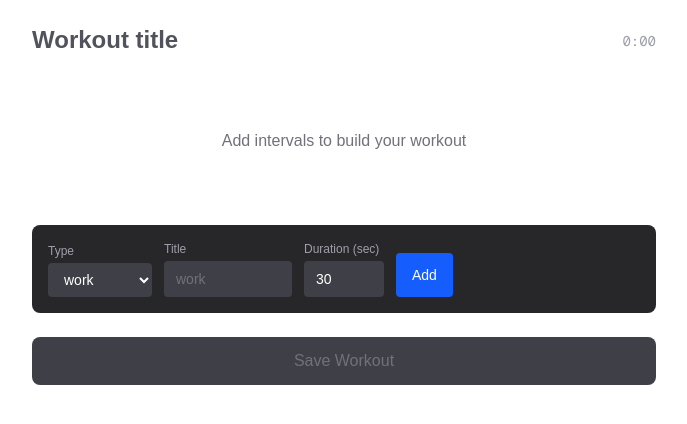
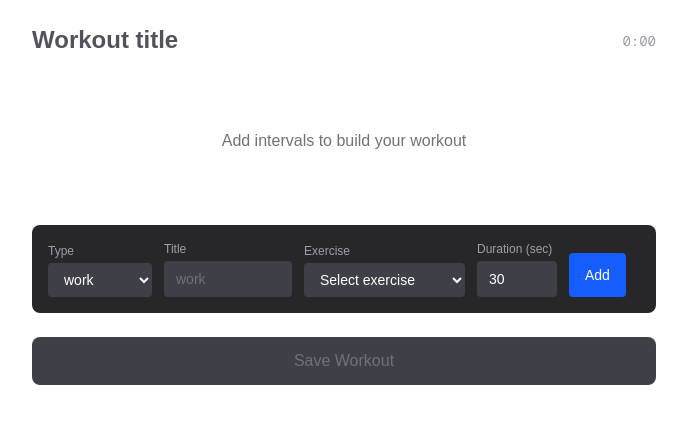
Before and after one commit to Stefan-migo/WorkOutApp, a Next.js app: page /workouts/new in a window 1280 px wide. Shown: the top 424 px of the page, without its empty margins (296-983 px from the left). Built offline with nearby package versions, Linux system fonts and the light colour scheme.

Commit message:
feat(editor): add exercise picker for work intervals
Show exercise selector in IntervalForm when type is 'work'.
Display exercise name in IntervalRow for work intervals.

```diff
--- a/src/components/IntervalForm.tsx
+++ b/src/components/IntervalForm.tsx
@@ -2,12 +2,14 @@
 
 import { useState } from 'react'
 import type { IntervalType, Interval } from '@/types/workout'
+import { getExercises } from '@/data/exercises'
 
 interface IntervalFormProps {
   onAdd: (interval: Interval) => void
 }
 
 const INTERVAL_TYPES: IntervalType[] = ['prepare', 'work', 'rest', 'cooldown']
+const exercises = getExercises()
 
 // ponytail: simple counter ID, upgrade to crypto.randomUUID if collisions become an issue
 let nextId = 1
@@ -19,6 +21,7 @@ export function IntervalForm({ onAdd }: IntervalFormProps) {
   const [type, setType] = useState<IntervalType>('work')
   const [title, setTitle] = useState('')
   const [duration, setDuration] = useState(30)
+  const [exerciseId, setExerciseId] = useState('')
 
   const handleSubmit = (e: React.FormEvent) => {
     e.preventDefault()
@@ -29,11 +32,13 @@ export function IntervalForm({ onAdd }: IntervalFormProps) {
       type,
       title: title || type,
       duration,
+      ...(type === 'work' && exerciseId ? { exerciseId } : {}),
     })
 
     setTitle('')
     setDuration(30)
     setType('work')
+    setExerciseId('')
   }
 
   return (
@@ -62,6 +67,23 @@ export function IntervalForm({ onAdd }: IntervalFormProps) {
           className="bg-zinc-700 text-white rounded px-3 py-2 text-sm w-32 placeholder:text-zinc-500"
         />
       </label>
+      {type === 'work' && (
+        <label className="flex flex-col gap-1">
+          <span className="text-xs text-zinc-400">Exercise</span>
+          <select
+            value={exerciseId}
+            onChange={(e) => setExerciseId(e.target.value)}
+            className="bg-zinc-700 text-white rounded px-3 py-2 text-sm"
+          >
+            <option value="">Select exercise</option>
+            {exercises.map((ex) => (
+              <option key={ex.id} value={ex.id}>
+                {ex.name}
+              </option>
+            ))}
+          </select>
+        </label>
+      )}
       <label className="flex flex-col gap-1">
         <span className="text-xs text-zinc-400">Duration (sec)</span>
         <input
--- a/src/components/IntervalRow.tsx
+++ b/src/components/IntervalRow.tsx
@@ -1,6 +1,7 @@
 'use client'
 
 import type { Interval } from '@/types/workout'
+import { getExercise } from '@/data/exercises'
 
 interface IntervalRowProps {
   interval: Interval
@@ -25,6 +26,11 @@ export function IntervalRow({ interval, index, onChange, onRemove, onMoveUp, onM
   const minutes = Math.floor(interval.duration / 60)
   const seconds = interval.duration % 60
   const durationStr = `${String(minutes).padStart(2, '0')}:${String(seconds).padStart(2, '0')}`
+  // ponytail: inline exercise lookup, memoize if list grows
+  const exerciseName =
+    interval.type === 'work' && interval.exerciseId
+      ? getExercise(interval.exerciseId)?.name
+      : undefined
 
   return (
     <div className="flex items-center gap-3 p-3 rounded-lg bg-zinc-800">
@@ -38,6 +44,11 @@ export function IntervalRow({ interval, index, onChange, onRemove, onMoveUp, onM
         aria-label={`Interval ${index + 1} title`}
       />
       <span className="font-mono text-zinc-300 tabular-nums">{durationStr}</span>
+      {exerciseName && (
+        <span className="text-xs text-zinc-500 w-24 truncate shrink-0" title={exerciseName}>
+          {exerciseName}
+        </span>
+      )}
       <div className="flex flex-col gap-0.5">
         <button
           onClick={() => onMoveUp?.(index)}
```
